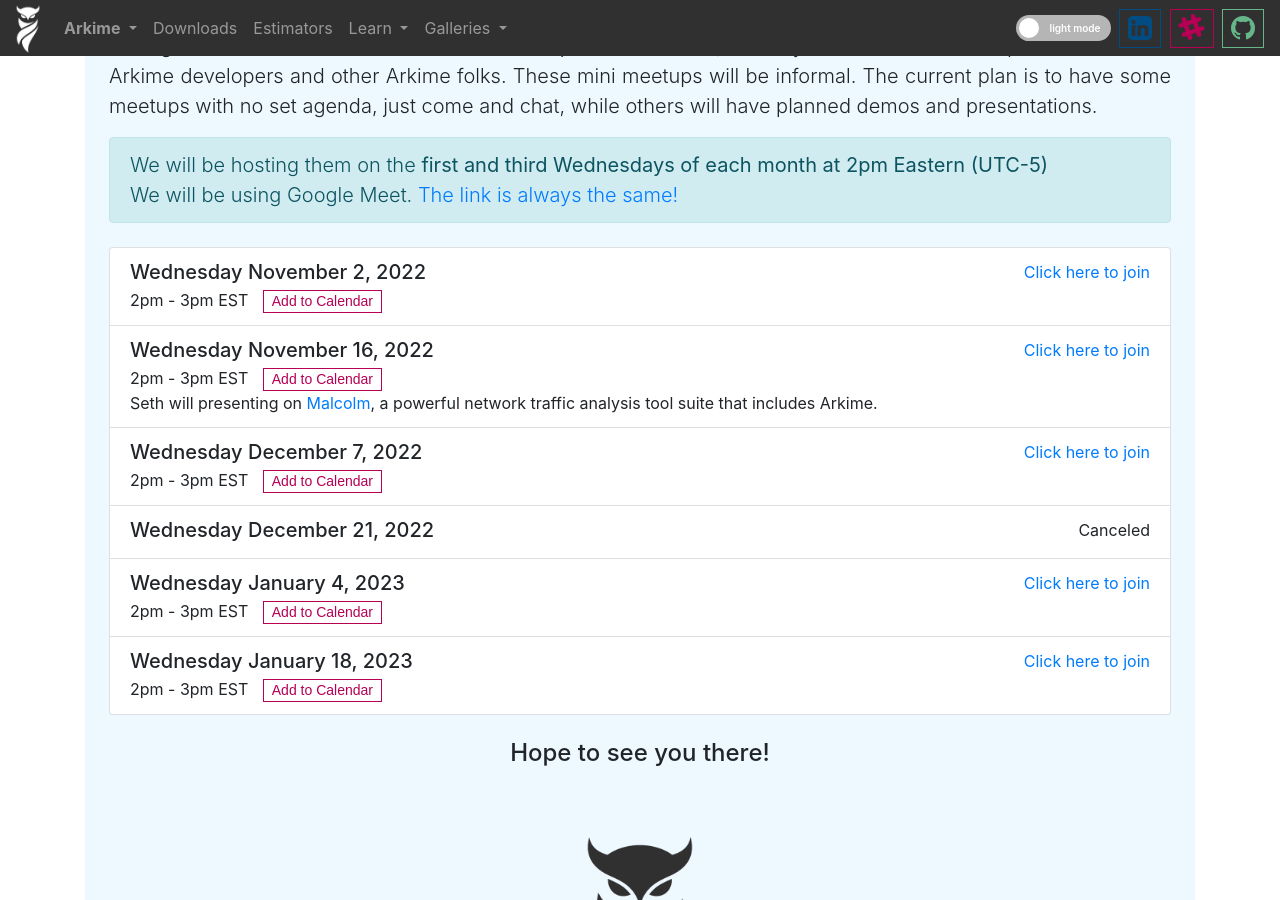
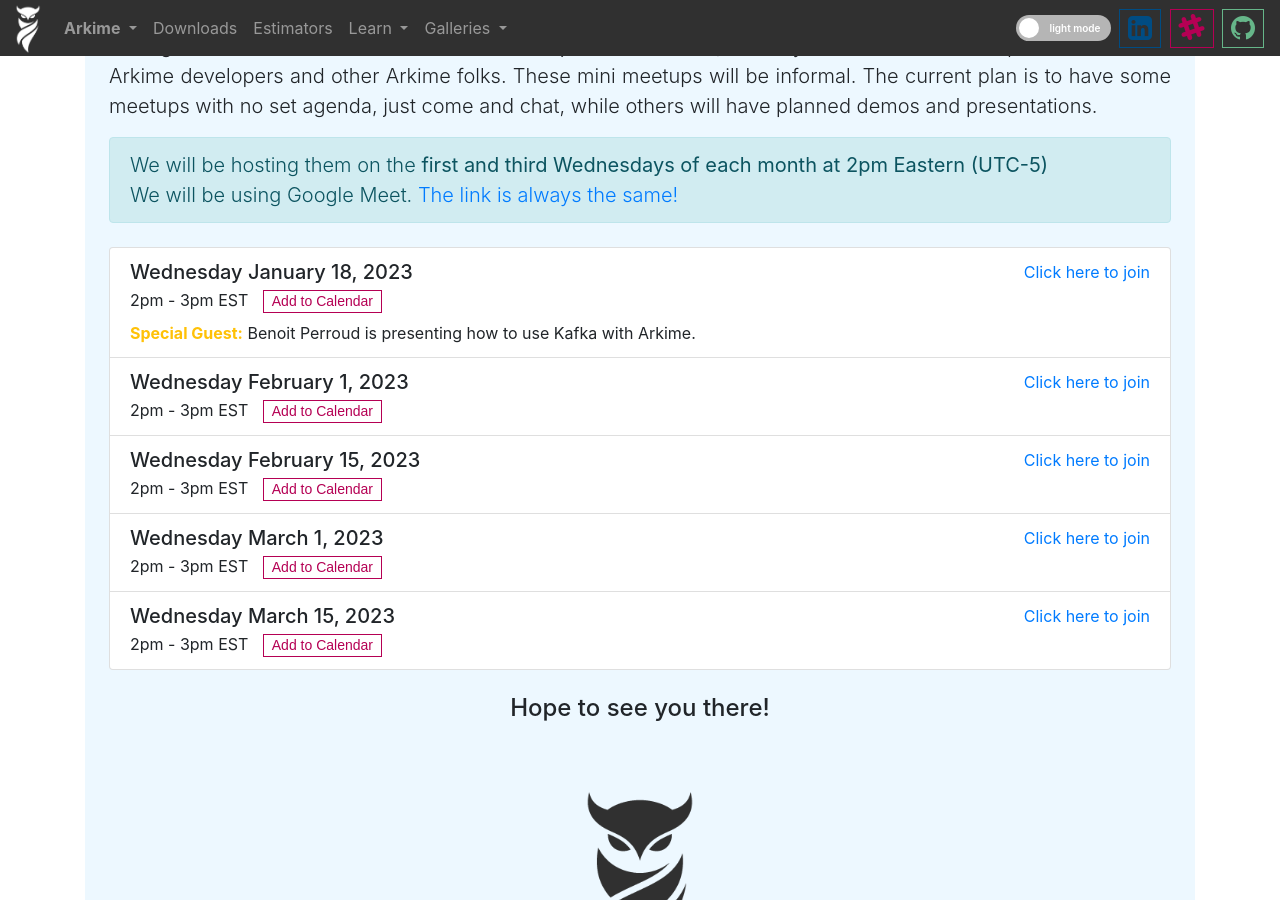
Before and after one commit to arkime/arkimeweb, a Jekyll site: the page built from mini-arkimeetus.html, in a window 1280 px wide and 900 px high, scrolled down 216 px. Built offline with Jekyll 4.4.1, drawn with Linux system fonts in a browser that asks for light colours.

Commit message:
update office hours

```diff
--- a/mini-arkimeetus.html
+++ b/mini-arkimeetus.html
@@ -83,76 +83,6 @@
               <ul class="list-group">
                 <li class="list-group-item">
                   <div class="d-flex w-100 justify-content-between">
-                    <h5 class="mb-1">Wednesday November 2, 2022</h5>
-                    <a class="no-decoration" href="https://meet.google.com/ueh-pseg-zjo">
-                      Click here to join
-                    </a>
-                  </div>
-                  2pm - 3pm EST
-                  <span title="Add to Calendar" class="add-to-calendar">
-                    <span class="start">11/02/2022 02:00 PM</span>
-                    <span class="timezone">America/New_York</span>
-                    <span class="title">Mini Arkimeetus</span>
-                    <span class="description">Arkime Office Hours - https://arkime.com/mini-arkimeetus - https://meet.google.com/ueh-pseg-zjo</span>
-                  </span>
-                </li>
-                <li class="list-group-item">
-                  <div class="d-flex w-100 justify-content-between">
-                    <h5 class="mb-1">Wednesday November 16, 2022</h5>
-                    <a class="no-decoration" href="https://meet.google.com/ueh-pseg-zjo">
-                      Click here to join
-                    </a>
-                  </div>
-                  2pm - 3pm EST
-                  <span title="Add to Calendar" class="add-to-calendar">
-                    <span class="start">11/16/2022 02:00 PM</span>
-                    <span class="timezone">America/New_York</span>
-                    <span class="title">Mini Arkimeetus</span>
-                    <span class="description">Arkime Office Hours - https://arkime.com/mini-arkimeetus - https://meet.google.com/ueh-pseg-zjo</span>
-                  </span>
-                  <br/>
-                  <span>
-                    Seth will presenting on <a href="https://malcolm.fyi">Malcolm</a>, a powerful network traffic analysis tool suite that includes Arkime.
-                  </span>
-                </li>
-                <li class="list-group-item">
-                  <div class="d-flex w-100 justify-content-between">
-                    <h5 class="mb-1">Wednesday December 7, 2022</h5>
-                    <a class="no-decoration" href="https://meet.google.com/ueh-pseg-zjo">
-                      Click here to join
-                    </a>
-                  </div>
-                  2pm - 3pm EST
-                  <span title="Add to Calendar" class="add-to-calendar">
-                    <span class="start">12/07/2022 02:00 PM</span>
-                    <span class="timezone">America/New_York</span>
-                    <span class="title">Mini Arkimeetus</span>
-                    <span class="description">Arkime Office Hours - https://arkime.com/mini-arkimeetus - https://meet.google.com/ueh-pseg-zjo</span>
-                  </span>
-                </li>
-                <li class="list-group-item">
-                  <div class="d-flex w-100 justify-content-between">
-                    <h5 class="mb-1">Wednesday December 21, 2022</h5>
-                    Canceled
-                  </div>
-                </li>
-                <li class="list-group-item">
-                  <div class="d-flex w-100 justify-content-between">
-                    <h5 class="mb-1">Wednesday January 4, 2023</h5>
-                    <a class="no-decoration" href="https://meet.google.com/ueh-pseg-zjo">
-                      Click here to join
-                    </a>
-                  </div>
-                  2pm - 3pm EST
-                  <span title="Add to Calendar" class="add-to-calendar">
-                    <span class="start">01/04/2023 02:00 PM</span>
-                    <span class="timezone">America/New_York</span>
-                    <span class="title">Mini Arkimeetus</span>
-                    <span class="description">Arkime Office Hours - https://arkime.com/mini-arkimeetus - https://meet.google.com/ueh-pseg-zjo</span>
-                  </span>
-                </li>
-                <li class="list-group-item">
-                  <div class="d-flex w-100 justify-content-between">
                     <h5 class="mb-1">Wednesday January 18, 2023</h5>
                     <a class="no-decoration" href="https://meet.google.com/ueh-pseg-zjo">
                       Click here to join
@@ -165,10 +95,74 @@
                     <span class="title">Mini Arkimeetus</span>
                     <span class="description">Arkime Office Hours - https://arkime.com/mini-arkimeetus - https://meet.google.com/ueh-pseg-zjo</span>
                   </span>
+                  <p class="mt-2 mb-0">
+                    <strong class="text-warning">Special Guest:</strong>
+                    Benoit Perroud is presenting how to use Kafka with Arkime.
+                  </p>
+                </li>
+                <li class="list-group-item">
+                  <div class="d-flex w-100 justify-content-between">
+                    <h5 class="mb-1">Wednesday February 1, 2023</h5>
+                    <a class="no-decoration" href="https://meet.google.com/ueh-pseg-zjo">
+                      Click here to join
+                    </a>
+                  </div>
+                  2pm - 3pm EST
+                  <span title="Add to Calendar" class="add-to-calendar">
+                    <span class="start">02/01/2023 02:00 PM</span>
+                    <span class="timezone">America/New_York</span>
+                    <span class="title">Mini Arkimeetus</span>
+                    <span class="description">Arkime Office Hours - https://arkime.com/mini-arkimeetus - https://meet.google.com/ueh-pseg-zjo</span>
+                  </span>
+                </li>
+                <li class="list-group-item">
+                  <div class="d-flex w-100 justify-content-between">
+                    <h5 class="mb-1">Wednesday February 15, 2023</h5>
+                    <a class="no-decoration" href="https://meet.google.com/ueh-pseg-zjo">
+                      Click here to join
+                    </a>
+                  </div>
+                  2pm - 3pm EST
+                  <span title="Add to Calendar" class="add-to-calendar">
+                    <span class="start">02/15/2023 02:00 PM</span>
+                    <span class="timezone">America/New_York</span>
+                    <span class="title">Mini Arkimeetus</span>
+                    <span class="description">Arkime Office Hours - https://arkime.com/mini-arkimeetus - https://meet.google.com/ueh-pseg-zjo</span>
+                  </span>
+                </li>
+                <li class="list-group-item">
+                  <div class="d-flex w-100 justify-content-between">
+                    <h5 class="mb-1">Wednesday March 1, 2023</h5>
+                    <a class="no-decoration" href="https://meet.google.com/ueh-pseg-zjo">
+                      Click here to join
+                    </a>
+                  </div>
+                  2pm - 3pm EST
+                  <span title="Add to Calendar" class="add-to-calendar">
+                    <span class="start">03/01/2023 02:00 PM</span>
+                    <span class="timezone">America/New_York</span>
+                    <span class="title">Mini Arkimeetus</span>
+                    <span class="description">Arkime Office Hours - https://arkime.com/mini-arkimeetus - https://meet.google.com/ueh-pseg-zjo</span>
+                  </span>
+                </li>
+                <li class="list-group-item">
+                  <div class="d-flex w-100 justify-content-between">
+                    <h5 class="mb-1">Wednesday March 15, 2023</h5>
+                    <a class="no-decoration" href="https://meet.google.com/ueh-pseg-zjo">
+                      Click here to join
+                    </a>
+                  </div>
+                  2pm - 3pm EST
+                  <span title="Add to Calendar" class="add-to-calendar">
+                    <span class="start">03/15/2023 02:00 PM</span>
+                    <span class="timezone">America/New_York</span>
+                    <span class="title">Mini Arkimeetus</span>
+                    <span class="description">Arkime Office Hours - https://arkime.com/mini-arkimeetus - https://meet.google.com/ueh-pseg-zjo</span>
+                  </span>
                 </li>
               </ul>
             </p>
-            <h4 class="text-center text-accent mt-4">
+            <h4 class="text-center mt-4">
               Hope to see you there!
             </h4>
           </div>
```
